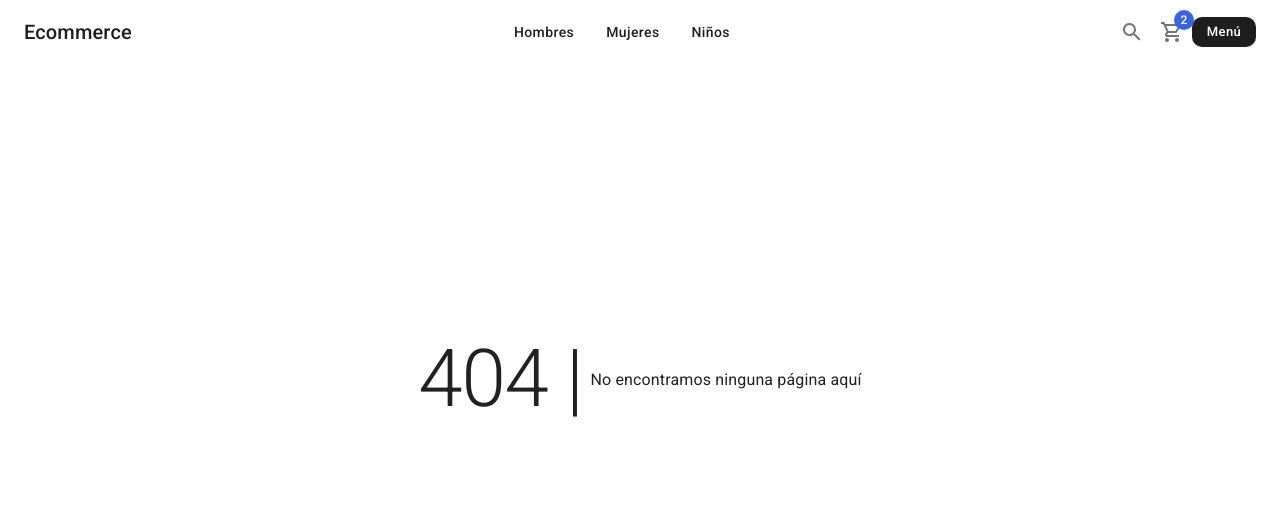
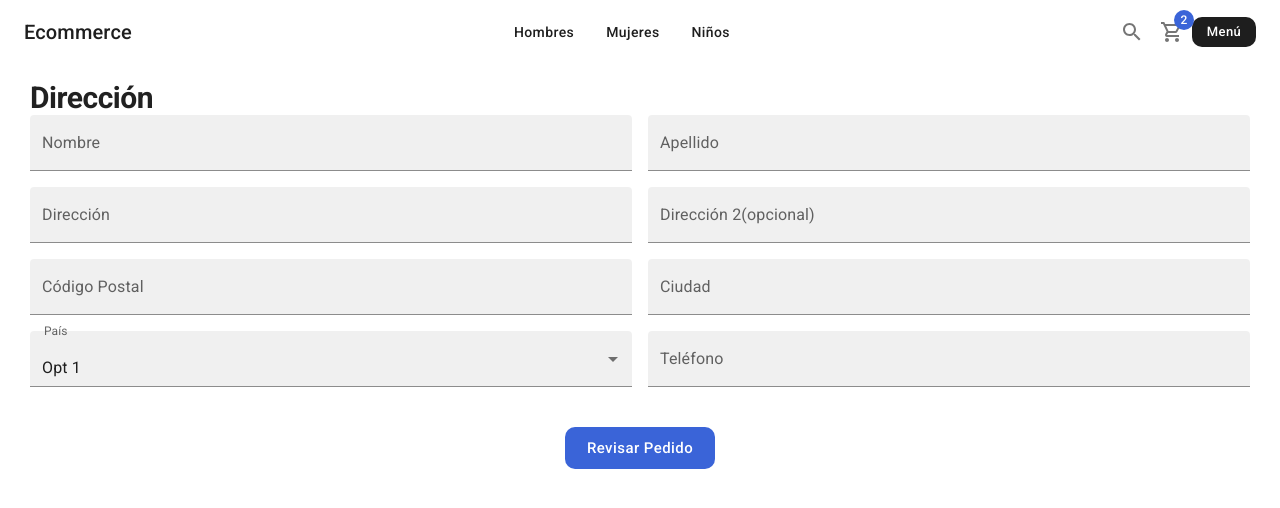
Before and after one commit to Ernestolop/NextEcommerce, a Next.js app: page /checkout/address in a window 1280 px wide. Before the commit this address had no page. Shown: the top 508 px of the page. Built offline with nearby package versions, Linux system fonts and the light colour scheme.

Commit message:
feat:addAddresPage

```diff
--- /dev/null
+++ b/src/pages/checkout/address.jsx
@@ -0,0 +1,56 @@
+import { Typography, Grid, TextField, FormControl, InputLabel, Select, MenuItem, Box, Button } from "@mui/material";
+import { ShopLayout } from "@/components/layouts";
+
+const AddressPage = () => {
+    return (
+        <ShopLayout
+            title="Direccion"
+            description="Direccion de destino"
+            keywords="Direccion"
+        >
+            <Typography variant="h1" component="h1">Dirección</Typography>
+            <Grid container spacing={2}>
+                <Grid item xs={12} sm={6} >
+                    <TextField label='Nombre' variant='filled' fullWidth />
+                </Grid>
+                <Grid item xs={12} sm={6} >
+                    <TextField label='Apellido' variant='filled' fullWidth />
+                </Grid>
+                <Grid item xs={12} sm={6} >
+                    <TextField label='Dirección' variant='filled' fullWidth />
+                </Grid>
+                <Grid item xs={12} sm={6} >
+                    <TextField label='Dirección 2(opcional)' variant='filled' fullWidth />
+                </Grid>
+                <Grid item xs={12} sm={6} >
+                    <TextField label='Código Postal' variant='filled' fullWidth />
+                </Grid>
+                <Grid item xs={12} sm={6} >
+                    <TextField label='Ciudad' variant='filled' fullWidth />
+                </Grid>
+                <Grid item xs={12} sm={6} >
+                    <FormControl fullWidth>
+                        <InputLabel>País</InputLabel>
+                        <Select
+                            variant='filled'
+                            label='País'
+                            value={1}
+                        >
+                            <MenuItem value={1}>Opt 1</MenuItem>
+                            <MenuItem value={2}>Opt 2</MenuItem>
+                            <MenuItem value={3}>Opt 3</MenuItem>
+                        </Select>
+                    </FormControl>
+                </Grid>
+                <Grid item xs={12} sm={6} >
+                    <TextField label='Teléfono' variant='filled' fullWidth />
+                </Grid>
+            </Grid>
+            <Box sx={{ mt: 5 }} display='flex' justifyContent='center'>
+                <Button color='secondary' className='circular-btn' size='large'>Revisar Pedido</Button>
+            </Box>
+        </ShopLayout>
+    )
+}
+
+export default AddressPage;
```
